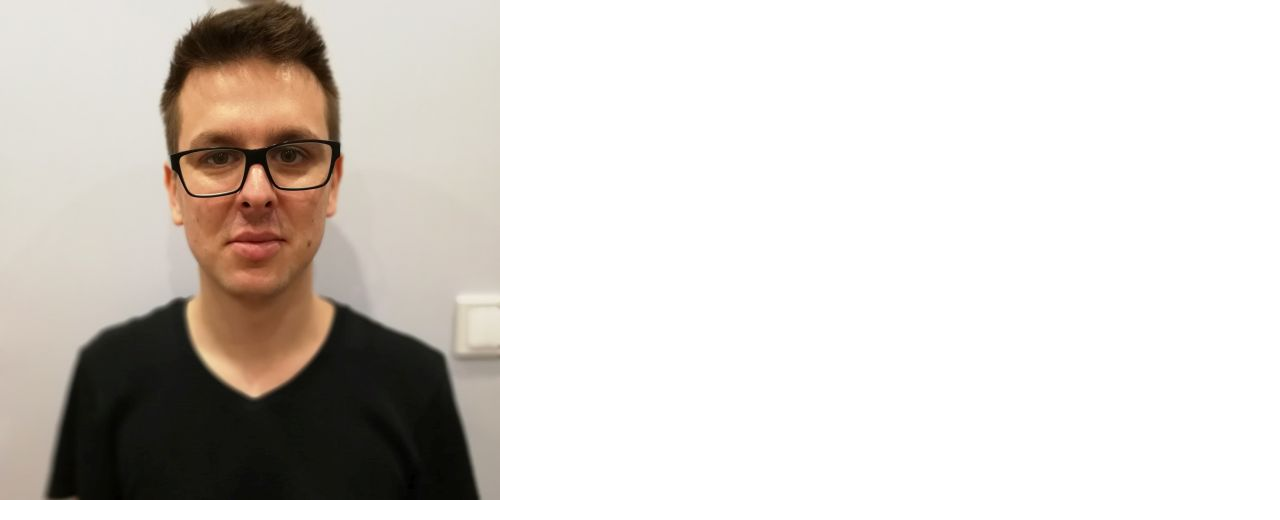
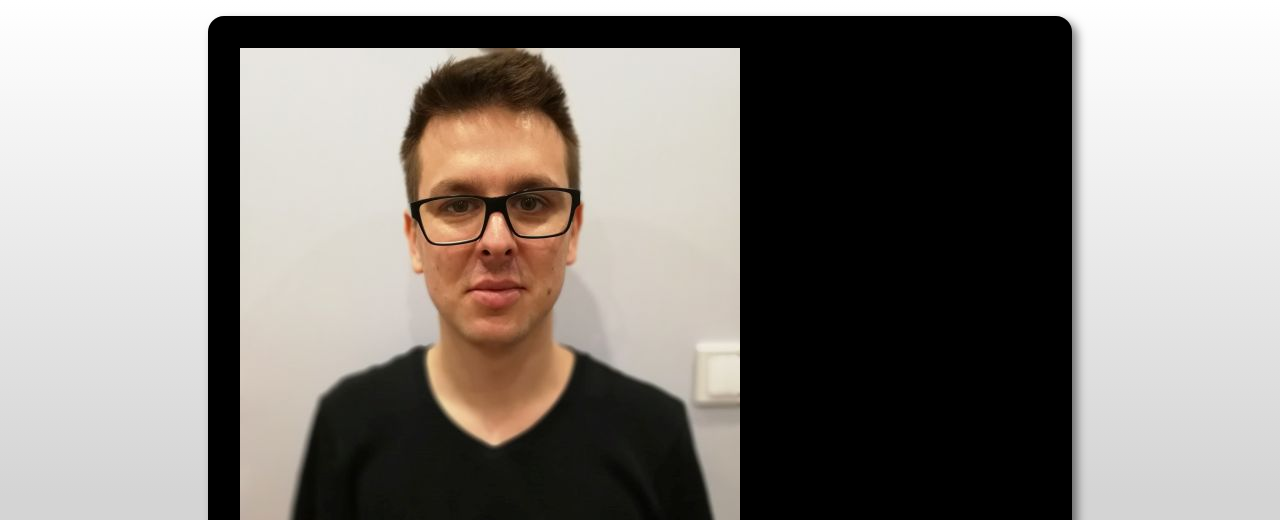
Before and after one commit to zbigniew-sieczka/wizytowka, a plain HTML site: page index.html in a window 1280 px wide. Shown: the top 520 px of the page. Drawn offline with Linux system fonts and the light colour scheme.

Commit message:
giving classes for body and main

```diff
--- a/style.css
+++ b/style.css
@@ -7,3 +7,29 @@ html  {
  *:after  {
     box-sizing: inherit;
 }
+
+body {
+  background: linear-gradient(
+    0deg,
+    rgba(212, 212, 212, 1) 0%,
+    rgba(212, 212, 212, 1) 38%,
+    rgba(255, 255, 255, 1) 100%
+  );
+  background-repeat: no-repeat;
+  background-attachment: fixed;
+  display: flex;
+  align-items: center;
+  justify-content: center;
+  min-height: 100vh;
+  margin: 16px;
+  font-family: "Lato", sans-serif;
+  color: white;
+}
+
+.main {
+  background: black;
+  border-radius: 16px;
+  width: 800px;
+  padding: 32px;
+  box-shadow: 5px 5px 10px rgb(0 0 0 / 50%);
+}
```
